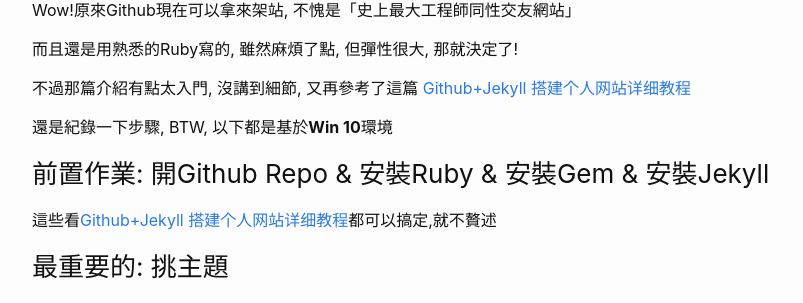
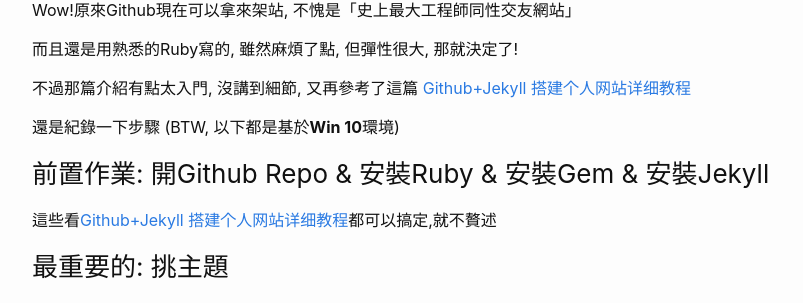
Before and after one commit to t6847kimo/blog, a Jekyll site: the page built from _posts/2019-01-26-Hello Jekyll 2019.md, in a window 1280 px wide and 900 px high, scrolled down 534 px. Shown: the part 143-446 px from the top of the window, without its empty margins (238-1041 px from the left). Built offline with Jekyll 4.4.1, drawn with Linux system fonts in a browser that asks for light colours; nearby versions of some CDN libraries; comment, search, counter and statistics services are not loaded.

```diff
--- a/_posts/2019-01-26-Hello Jekyll 2019.md
+++ b/_posts/2019-01-26-Hello Jekyll 2019.md
@@ -31,7 +31,7 @@ Wow!原來Github現在可以拿來架站, 不愧是「史上最大工程師同
 
 不過那篇介紹有點太入門, 沒講到細節, 又再參考了這篇 [Github+Jekyll 搭建个人网站详细教程]
 
-還是紀錄一下步驟, BTW, 以下都是基於**Win 10**環境
+還是紀錄一下步驟 (BTW, 以下都是基於**Win 10**環境)
 
 ### 前置作業: 開Github Repo & 安裝Ruby & 安裝Gem & 安裝Jekyll
 
```
